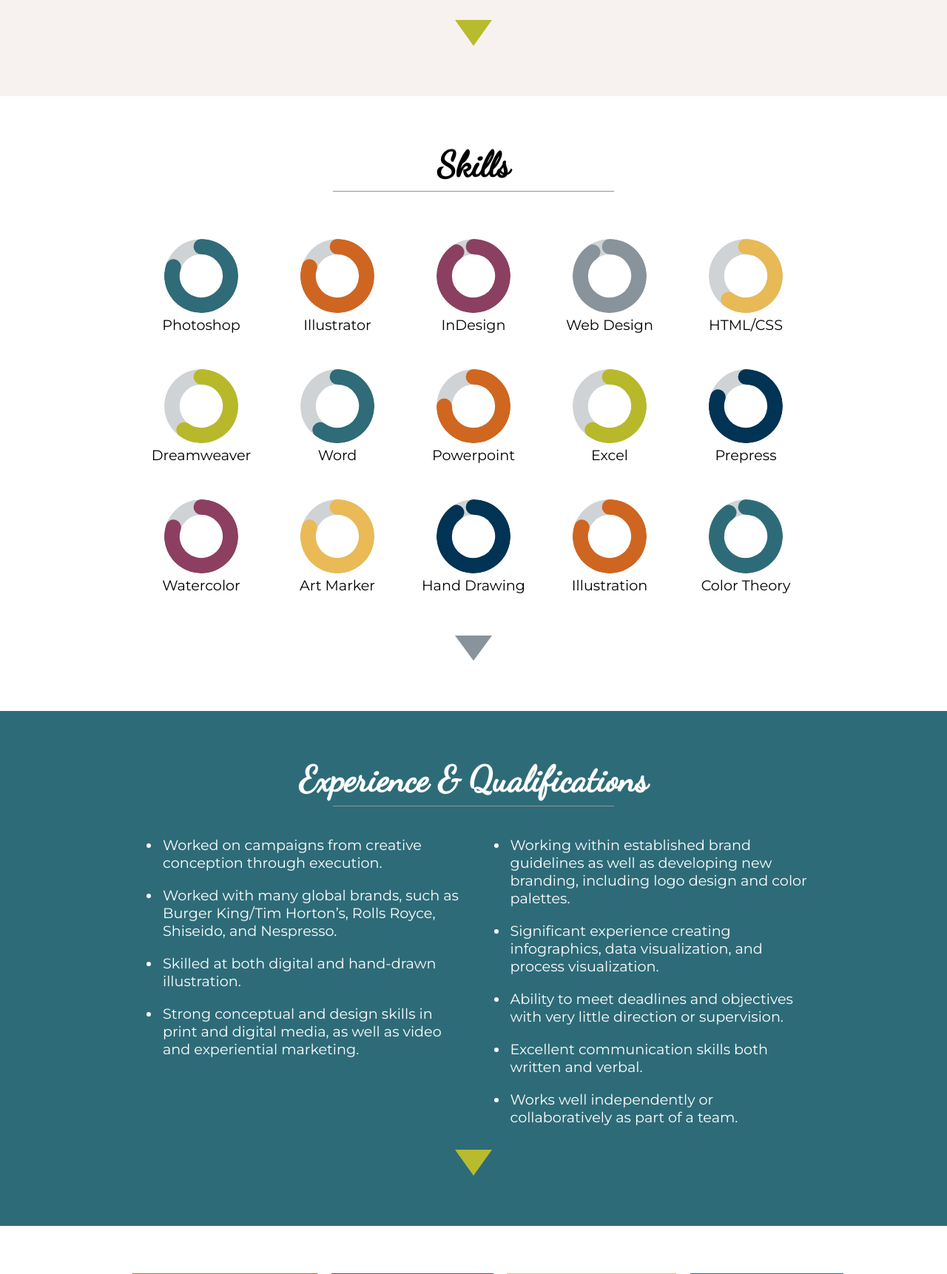
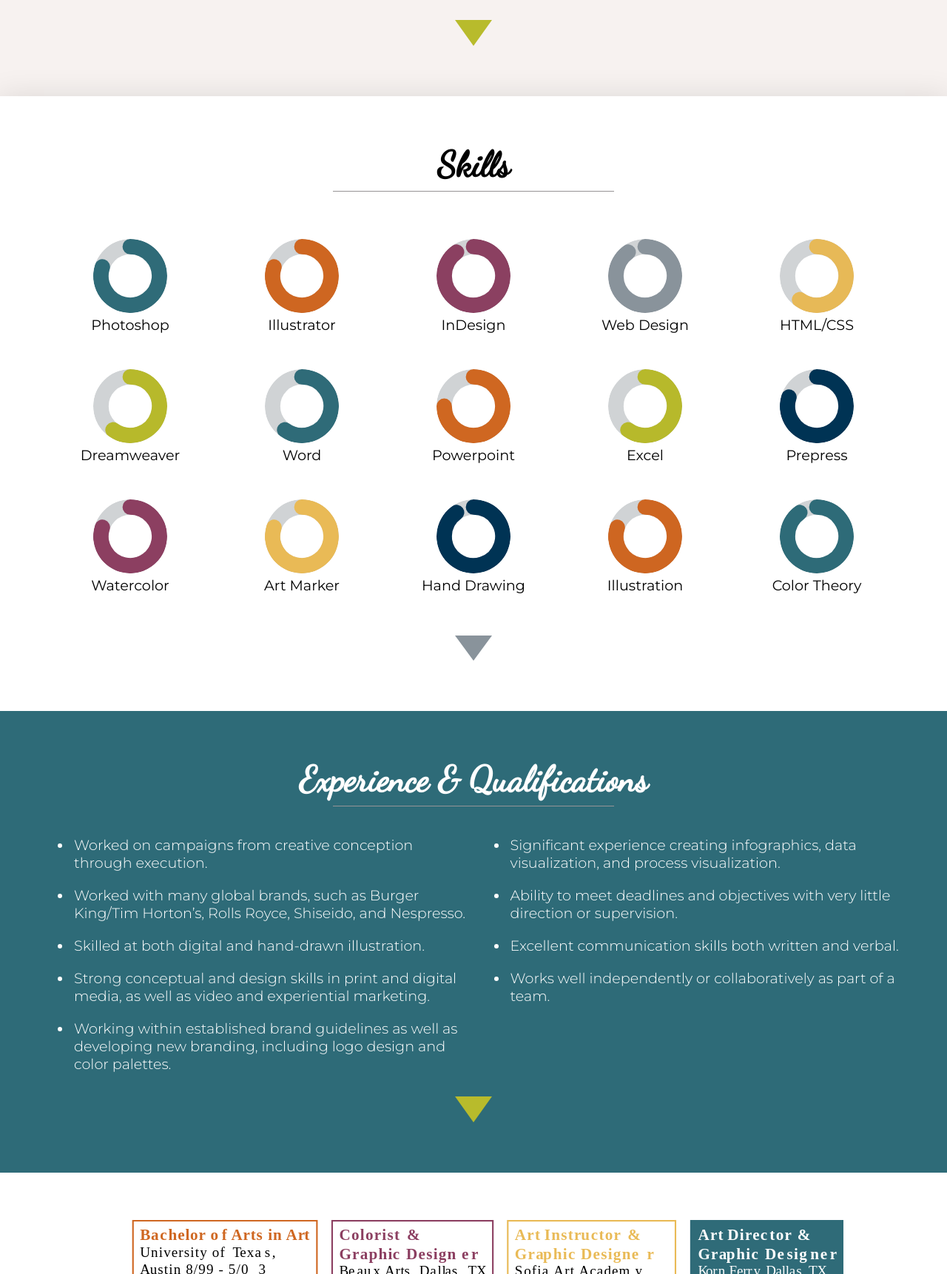
Before and after one commit to Spyrojoe/posta-bella, a website: page app/index.html in a window 1280 px wide. Shown: the part 540-2262 px from the top of the page at 74% size. Drawn offline with Linux system fonts and the light colour scheme.

Commit message:
shadow on main

```diff
--- a/app/index.html
+++ b/app/index.html
@@ -4,7 +4,7 @@
 	<title>Jamie Pickerell | Art Director | Dallas, Texas</title>
 	<meta name="viewport" content="width=device-width, initial-scale=1">
   <link rel="stylesheet" type="text/css" href="css/global.css">
-	<link href="https://fonts.googleapis.com/css?family=Dancing+Script|Montserrat" rel="stylesheet">
+	<link href="https://fonts.googleapis.com/css?family=Dancing+Script|Montserrat:300,400" rel="stylesheet">
 </head>
 
 <body>
@@ -12,14 +12,14 @@
     <img src="img/headshot.svg" class="headshot">
     <h1>Jamie Pickerell</h1>
     <h2>Art Director</h2>
-    <a href="#" class="nav-icon nav-icon--down">
+    <a href="#skills" class="nav-icon nav-icon--down">
       <img src="img/ui/nav-down--yellow.svg">
     </a>
   </header>
 
   <main>
 
-    <section class="skills">
+    <section class="skills" id="skills">
       <a href="#" class="nav-icon nav-icon--up">
         <img src="img/ui/nav-up--gray.svg">
       </a>
@@ -88,12 +88,12 @@
           </li>
         </ul>
       </div>
-      <a href="#" class="nav-icon nav-icon--down">
+      <a href="#experience" class="nav-icon nav-icon--down">
         <img src="img/ui/nav-down--gray.svg">
       </a>
     </section>
 
-    <section class="experience bg-green">
+    <section class="experience bg-green" id="experience">
       <a href="#" class="nav-icon nav-icon--up">
         <img src="img/ui/nav-up--yellow.svg">
       </a>
@@ -111,12 +111,12 @@
           <li>Works well independently or collaboratively as part of a team.</li>
         </ul>
       </div>
-      <a href="#" class="nav-icon nav-icon--down">
+      <a href="#timeline" class="nav-icon nav-icon--down">
         <img src="img/ui/nav-down--yellow.svg">
       </a>
     </section>
 
-    <section class="timeline">
+    <section class="timeline" id="timeline">
       <div class="timeline-wrap">
         <img src="img/timeline-full.svg" class="timeline-image">
       </div>
--- a/app/scss/_base.scss
+++ b/app/scss/_base.scss
@@ -6,7 +6,10 @@ body{
   font-family: $sans;
 }
 .wrap{
-  max-width: 960px;
+  max-width: 1200px;
   margin: 0 auto;
   padding: 0 20px;
 }
+main{
+  box-shadow: 0px 5px 40px 3px rgba(0,0,0,0.12);
+}
--- a/app/scss/_lists.scss
+++ b/app/scss/_lists.scss
@@ -2,6 +2,7 @@
   list-style: none;
   padding-left: 0;
   font-size: 1.2rem;
+  font-weight: 300;
   column-count: 2;
 
   @media (max-width: 450px){
--- a/app/scss/_style.scss
+++ b/app/scss/_style.scss
@@ -15,14 +15,12 @@
 .nav-icon--down{
   margin-top: 2rem;
 }
-
-
 section{
   padding: 4rem 0;
 }
-
 .shadow{
-  box-shadow: inset 0px 0px 5px 2px rgba(0,0,0,0.25);
+  // box-shadow: inset 0px 0px 5px 2px rgba(0,0,0,0.25);
+  box-shadow: 0px 5px 40px 3px rgba(0,0,0,0.12);
 }
 .grid{
   display: flex;
```
Also changed, not shown: app/css/global.css.
